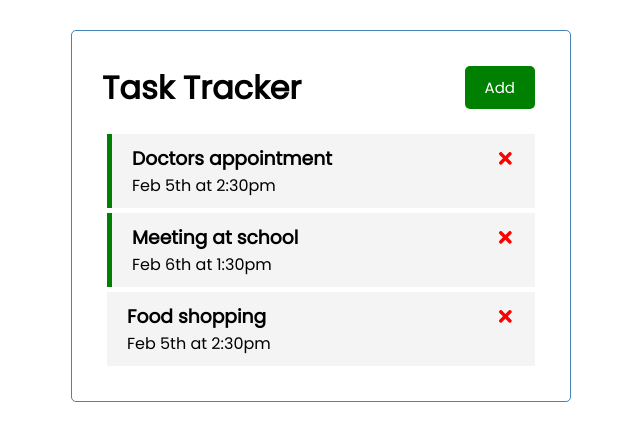
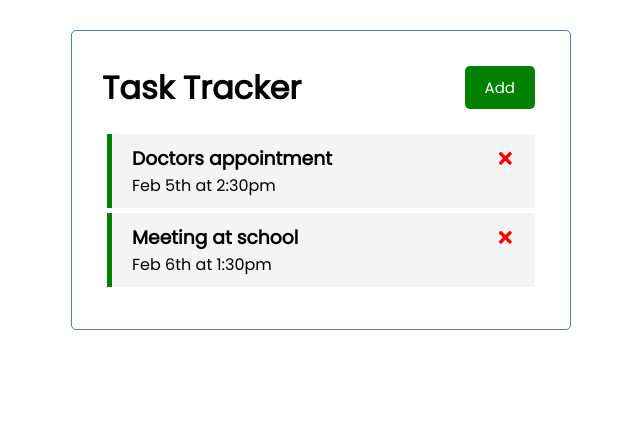
Before and after one commit to faisalabdulkadir/tasktracker, a React (Create React App) app: page / in a window 1280 px wide. Shown: the top 440 px of the page, without its empty margins (319-959 px from the left). Built offline with nearby package versions, Linux system fonts and the light colour scheme; data requests are answered from the project's data file.

Commit message:
fetching data from backend and deleting data from back end

```diff
--- a/src/App.js
+++ b/src/App.js
@@ -1,33 +1,34 @@
-import { useState } from 'react';
+import { useState, useEffect } from 'react';
 import Header from './components/Header';
 import Tasks from './components/Tasks';
 import AddTask from './components/AddTask';
 
 function App() {
   const [showAddTask, setShowAddTask] = useState(false);
-  const [tasks, setTasks] = useState([
-    {
-      id: 1,
-      text: 'Doctors appointment',
-      day: 'Feb 5th at 2:30pm',
-      reminder: true,
-    },
-    {
-      id: 2,
-      text: 'Meeting at school',
-      day: 'Feb 6th at 1:30pm',
-      reminder: true,
-    },
-    {
-      id: 3,
-      text: 'Food shopping',
-      day: 'Feb 5th at 2:30pm',
-      reminder: false,
+  const [tasks, setTasks] = useState([]);
+
+  useEffect(() => {
+    const getTasks = async () => {
+      const tasksFromServer = await fetchTasks();
+      setTasks(tasksFromServer);
     }
-  ]);
+
+    getTasks();
+  }, []);
+
+  //Fetch Task
+  const fetchTasks = async () => {
+    const res = await fetch('http://localhost:5000/tasks');
+    const data = await res.json();
+
+    return data;
+  }
 
   //Delete Task
-  const deleteTask = (id) => {
+  const deleteTask = async (id) => {
+    await fetch(`http://localhost:5000/tasks/${id}`, {
+      method: 'DELETE',
+    })
     setTasks(tasks.filter((task) => task.id !== id));
   }
 
```
